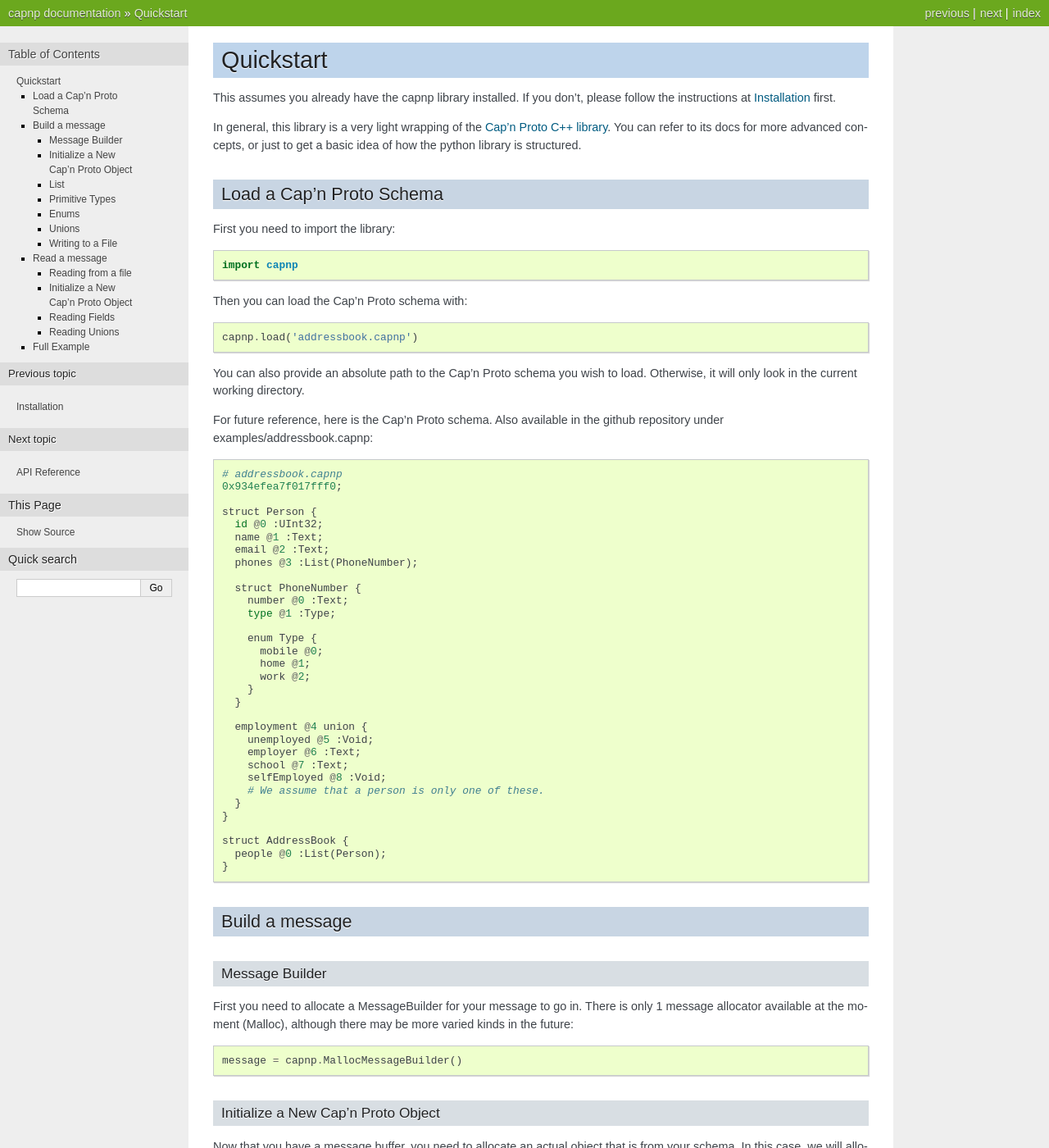
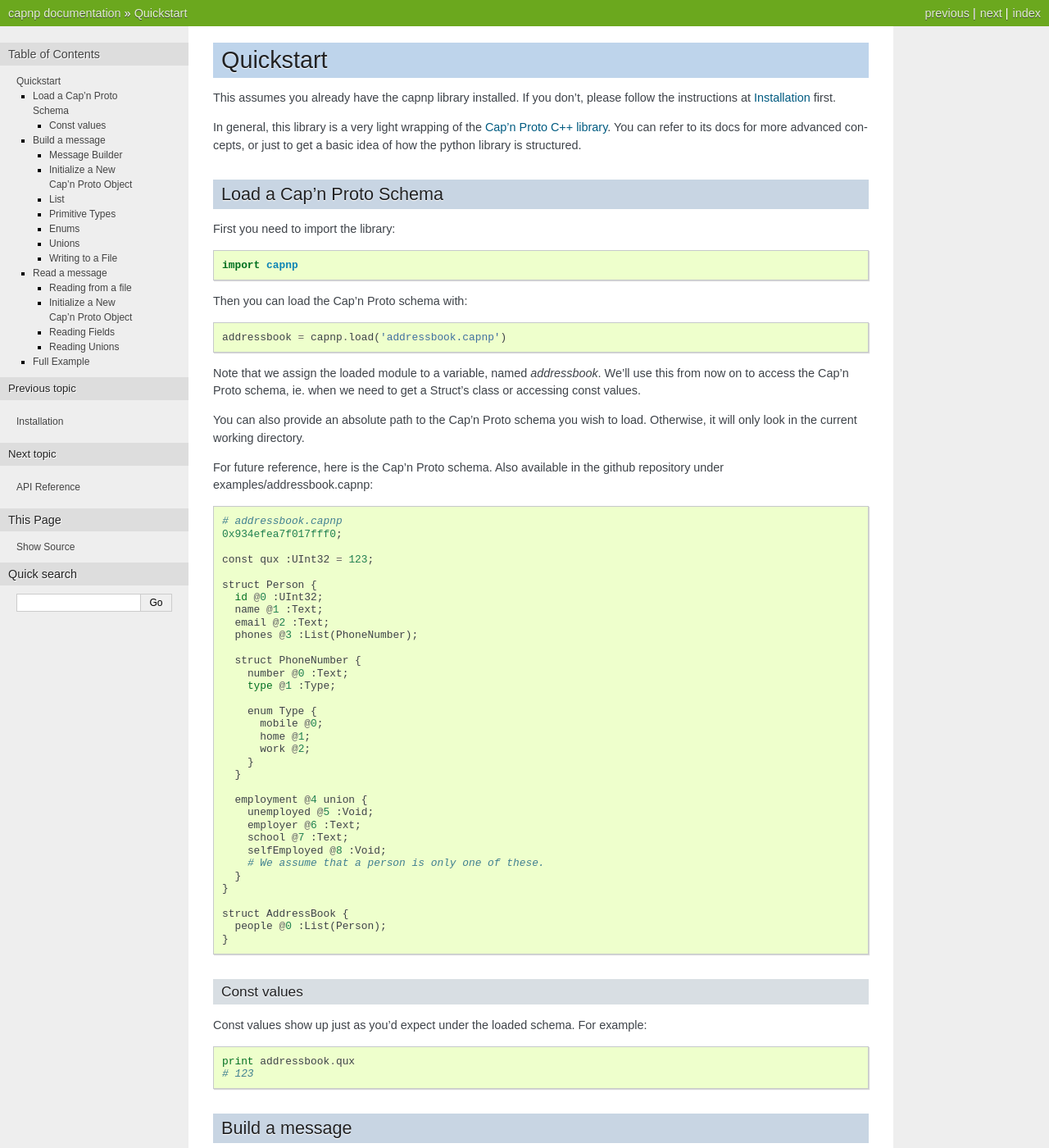
Before and after one commit to capnproto/pycapnp, a Sphinx documentation site: the page built from docs/quickstart.rst, in a window 1280 px wide and 1400 px high. Shown: the whole window at 82% size. Built offline with Sphinx 7.4.7, drawn with Linux system fonts in a browser that asks for light colours; the version number could not be read and is left out.

Commit message:
update docs for constants

```diff
--- a/docs/quickstart.rst
+++ b/docs/quickstart.rst
@@ -16,7 +16,9 @@ First you need to import the library::
 
 Then you can load the Cap'n Proto schema with::
 
-    capnp.load('addressbook.capnp')
+    addressbook = capnp.load('addressbook.capnp')
+
+Note that we assign the loaded module to a variable, named `addressbook`. We'll use this from now on to access the Cap'n Proto schema, ie. when we need to get a Struct's class or accessing const values.
 
 You can also provide an absolute path to the Cap'n Proto schema you wish to load. Otherwise, it will only look in the current working directory.
 
@@ -24,6 +26,8 @@ For future reference, here is the Cap'n Proto schema. Also available in the gith
 
     # addressbook.capnp
     0x934efea7f017fff0;
+
+    const qux :UInt32 = 123;
 
     struct Person {
       id @0 :UInt32;
@@ -54,6 +58,14 @@ For future reference, here is the Cap'n Proto schema. Also available in the gith
     struct AddressBook {
       people @0 :List(Person);
     }
+
+Const values
+~~~~~~~~~~~~~~
+
+Const values show up just as you'd expect under the loaded schema. For example::
+
+    print addressbook.qux
+    # 123
 
 Build a message
 ------------------
```
